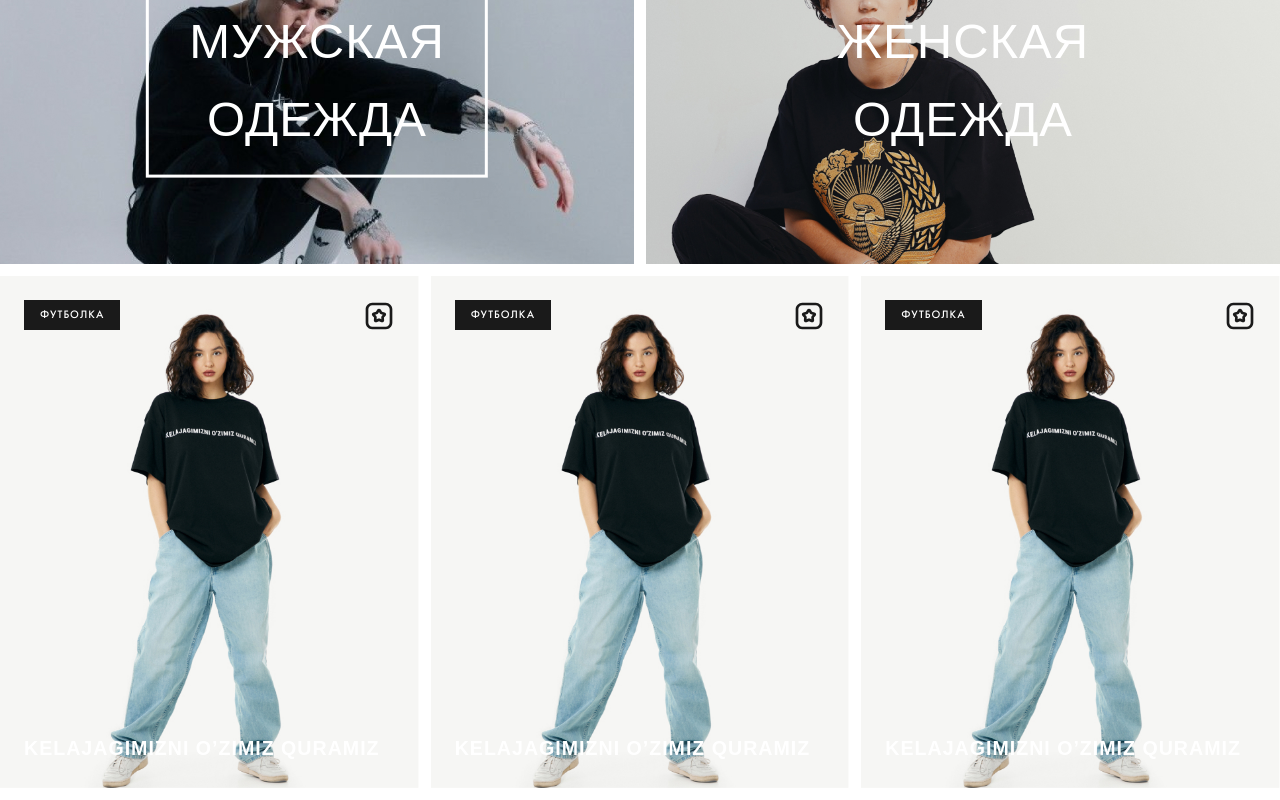
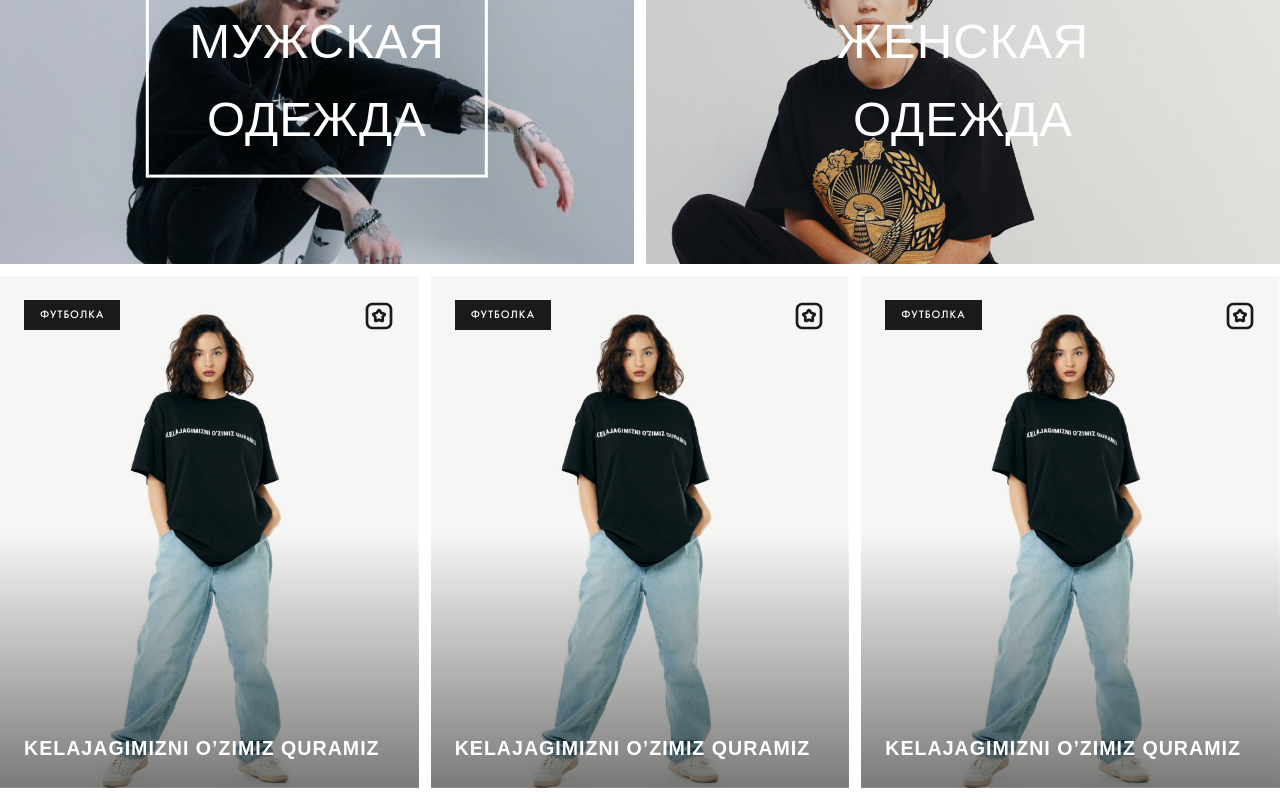
Before and after one commit to shukha04/born-ubek, a Next.js app: page / in a window 1280 px wide. Shown: the part 944-1744 px from the top of the page. Built offline with nearby package versions, Linux system fonts and the light colour scheme; a web font is replaced by a local one.

Commit message:
Feature: PRODUCTS SECTION - Added gradient on product image.

```diff
--- a/src/styles/index.module.scss
+++ b/src/styles/index.module.scss
@@ -1,7 +1,7 @@
 .main {
 	width: 100vw;
 	height: 100vh;
-	height: 100dvh;
+	height: 100svh;
 	background-color: #FFFFFF;
 
 	video {
@@ -217,6 +217,14 @@
 				div {
 					transform: translateY(0);
 				}
+			}
+
+			&:before {
+				position: absolute;
+				width: 100%;
+				height: 100%;
+				content: '';
+				background-image: linear-gradient(180deg, rgba(#000000, 0.0) 50%, rgba(#000000, 0.5));
 			}
 
 			img {
```
